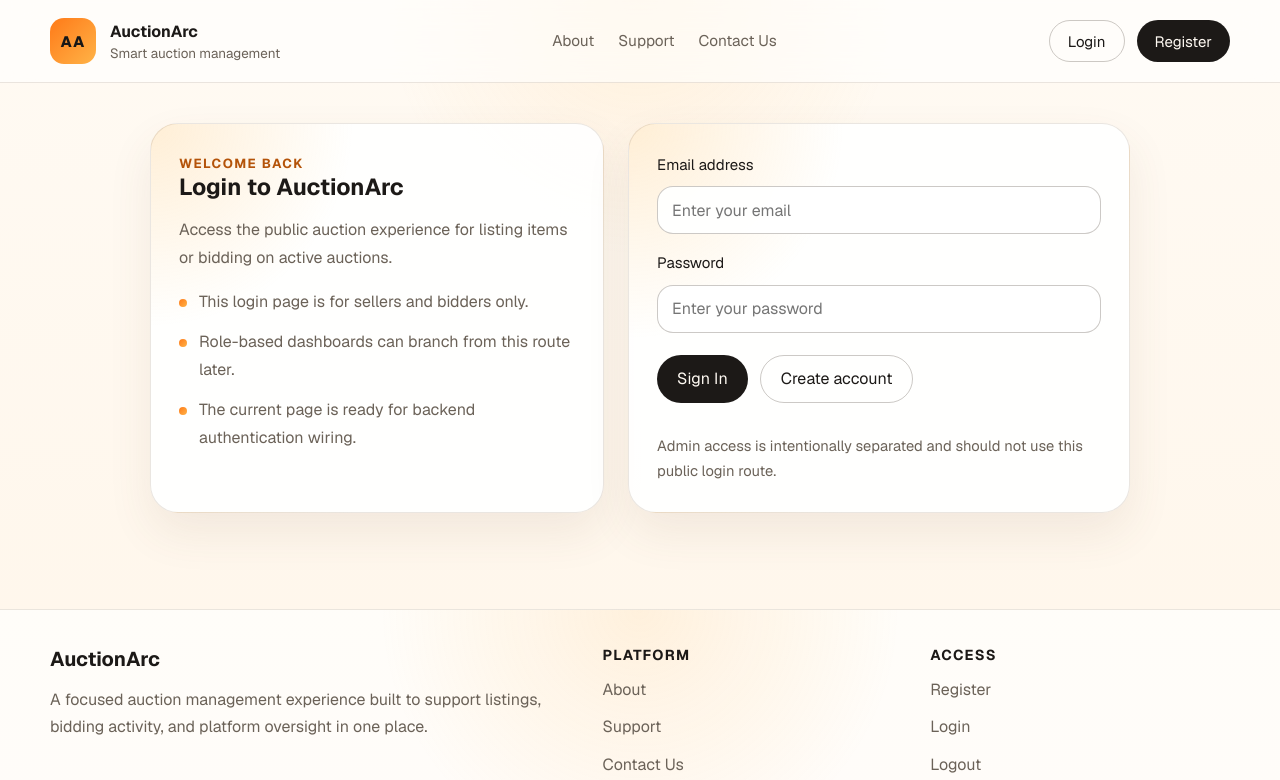
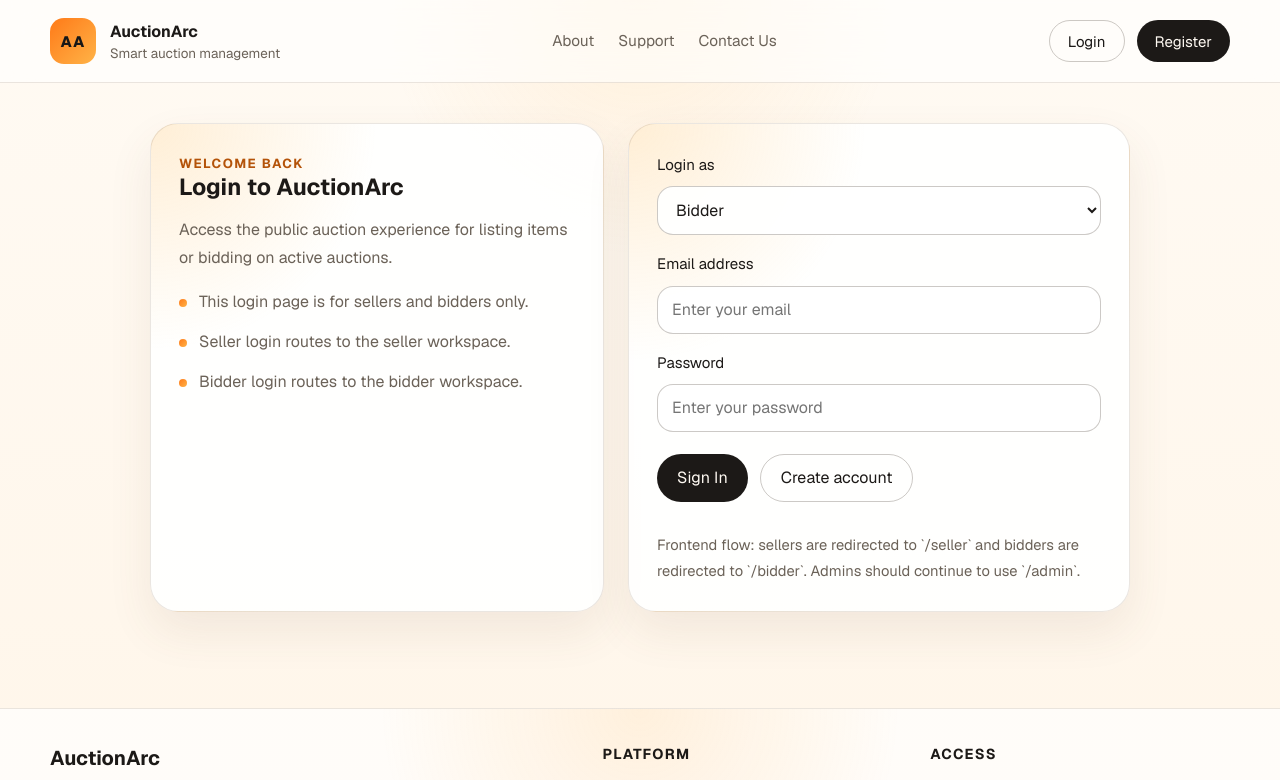
Before and after one commit to Saima535/AuctionArc, a Next.js app in the folder frontend/: page /login in a window 1280 px wide. Shown: the top 780 px of the page. Built offline with nearby package versions, Linux system fonts and the light colour scheme.

Commit message:
wiring flow for login to the dashboards of the seller and bidder

```diff
--- a/frontend/src/app/login/page.js
+++ b/frontend/src/app/login/page.js
@@ -1,5 +1,5 @@
-import Link from "next/link";
 import styles from "@/components/public/PublicPage.module.css";
+import { LoginForm } from "@/components/public/LoginForm";
 
 export const metadata = {
   title: "Login | AuctionArc",
@@ -18,34 +18,13 @@ export default function LoginPage() {
         </p>
         <ul className={styles.bulletList}>
           <li>This login page is for sellers and bidders only.</li>
-          <li>Role-based dashboards can branch from this route later.</li>
-          <li>The current page is ready for backend authentication wiring.</li>
+          <li>Seller login routes to the seller workspace.</li>
+          <li>Bidder login routes to the bidder workspace.</li>
         </ul>
       </section>
 
       <section className={styles.authCard}>
-        <form className={styles.authForm}>
-          <div className={styles.field}>
-            <label htmlFor="login-email">Email address</label>
-            <input id="login-email" name="email" type="email" placeholder="Enter your email" />
-          </div>
-          <div className={styles.field}>
-            <label htmlFor="login-password">Password</label>
-            <input id="login-password" name="password" type="password" placeholder="Enter your password" />
-          </div>
-          <div className={styles.buttonRow}>
-            <button type="submit" className={styles.submitButton}>
-              Sign In
-            </button>
-            <Link href="/register" className={styles.secondaryButton}>
-              Create account
-            </Link>
-          </div>
-          <p className={styles.helperText}>
-            Admin access is intentionally separated and should not use this
-            public login route.
-          </p>
-        </form>
+        <LoginForm />
       </section>
     </div>
   );
--- /dev/null
+++ b/frontend/src/components/public/LoginForm.js
@@ -0,0 +1,51 @@
+"use client";
+
+import Link from "next/link";
+import { useRouter } from "next/navigation";
+import styles from "@/components/public/PublicPage.module.css";
+
+export function LoginForm() {
+  const router = useRouter();
+
+  function handleSubmit(event) {
+    event.preventDefault();
+
+    const formData = new FormData(event.currentTarget);
+    const role = formData.get("role");
+    const destination = role === "Seller" ? "/seller" : "/bidder";
+
+    router.push(destination);
+  }
+
+  return (
+    <form className={styles.authForm} onSubmit={handleSubmit}>
+      <div className={styles.field}>
+        <label htmlFor="login-role">Login as</label>
+        <select id="login-role" name="role" defaultValue="Bidder">
+          <option>Seller</option>
+          <option>Bidder</option>
+        </select>
+      </div>
+      <div className={styles.field}>
+        <label htmlFor="login-email">Email address</label>
+        <input id="login-email" name="email" type="email" placeholder="Enter your email" />
+      </div>
+      <div className={styles.field}>
+        <label htmlFor="login-password">Password</label>
+        <input id="login-password" name="password" type="password" placeholder="Enter your password" />
+      </div>
+      <div className={styles.buttonRow}>
+        <button type="submit" className={styles.submitButton}>
+          Sign In
+        </button>
+        <Link href="/register" className={styles.secondaryButton}>
+          Create account
+        </Link>
+      </div>
+      <p className={styles.helperText}>
+        Frontend flow: sellers are redirected to `/seller` and bidders are
+        redirected to `/bidder`. Admins should continue to use `/admin`.
+      </p>
+    </form>
+  );
+}
```
